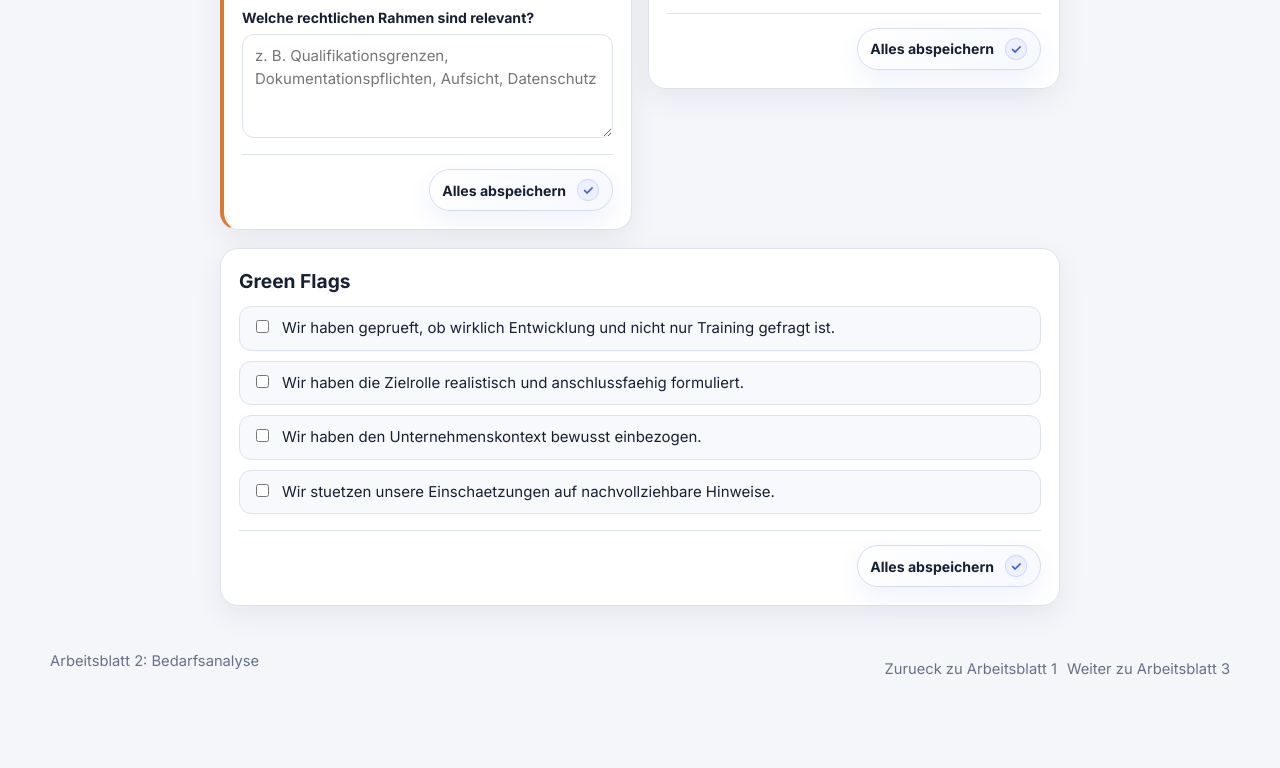
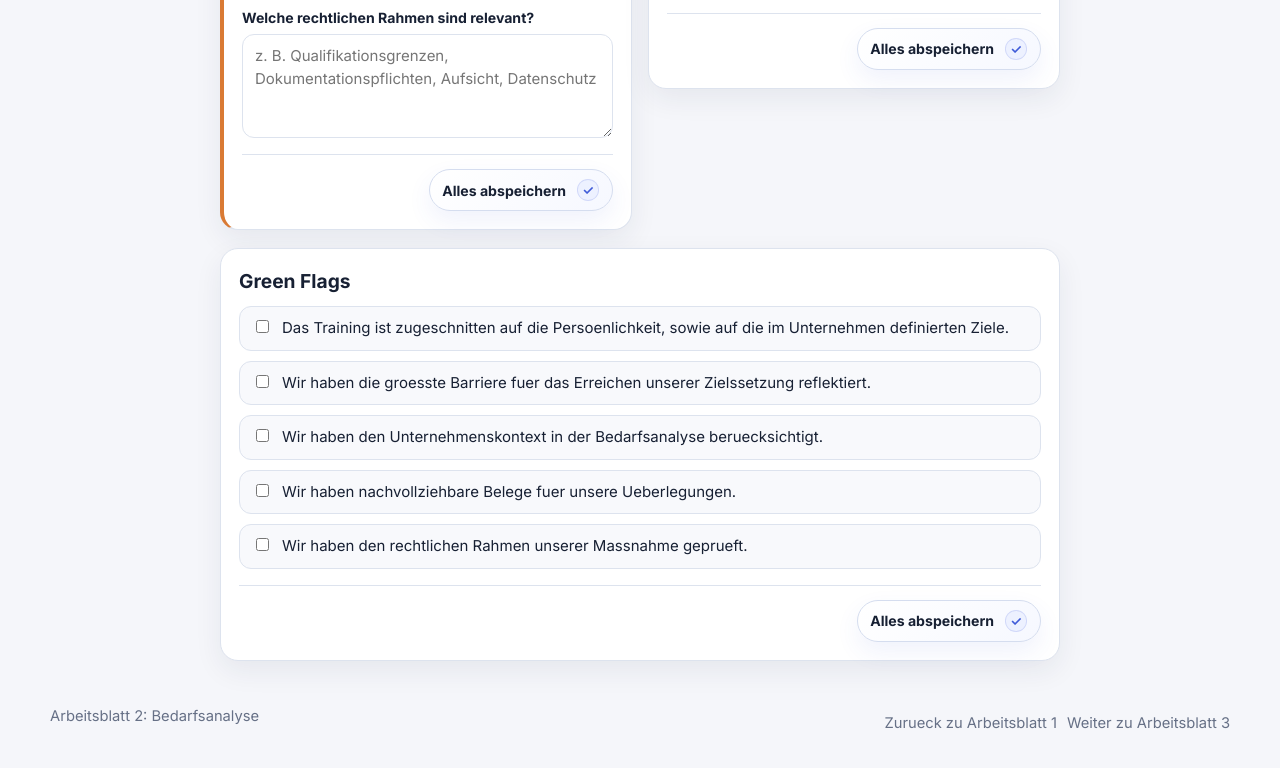
Before and after one commit to SnickersDE/Workintegrated-Learning-Software, a plain HTML site: page arbeitsblatt-2.html in a window 1280 px wide. Shown: the part 1579-2347 px from the top of the page. Before the commit the page ends 2296 px from the top, so only its background shows below. Drawn offline with Linux system fonts and the light colour scheme.

Commit message:
Update worksheet hints and green flags

```diff
--- a/arbeitsblatt-2.html
+++ b/arbeitsblatt-2.html
@@ -93,10 +93,11 @@
       <article class="card">
         <h2>Green Flags</h2>
         <div class="check-list">
-          <label><input data-persist="flag_training" type="checkbox"> Wir haben geprueft, ob wirklich Entwicklung und nicht nur Training gefragt ist.</label>
-          <label><input data-persist="flag_rolle" type="checkbox"> Wir haben die Zielrolle realistisch und anschlussfaehig formuliert.</label>
-          <label><input data-persist="flag_unternehmen" type="checkbox"> Wir haben den Unternehmenskontext bewusst einbezogen.</label>
-          <label><input data-persist="flag_belege" type="checkbox"> Wir stuetzen unsere Einschaetzungen auf nachvollziehbare Hinweise.</label>
+          <label><input data-persist="flag_training" type="checkbox"> Das Training ist zugeschnitten auf die Persoenlichkeit, sowie auf die im Unternehmen definierten Ziele.</label>
+          <label><input data-persist="flag_rolle" type="checkbox"> Wir haben die groesste Barriere fuer das Erreichen unserer Zielssetzung reflektiert.</label>
+          <label><input data-persist="flag_unternehmen" type="checkbox"> Wir haben den Unternehmenskontext in der Bedarfsanalyse beruecksichtigt.</label>
+          <label><input data-persist="flag_belege" type="checkbox"> Wir haben nachvollziehbare Belege fuer unsere Ueberlegungen.</label>
+          <label><input data-persist="flag_rechtlich" type="checkbox"> Wir haben den rechtlichen Rahmen unserer Massnahme geprueft.</label>
         </div>
       </article>
     </section>
```
Also changed, not shown: arbeitsblatt-1.html (+1 -1 lines).
